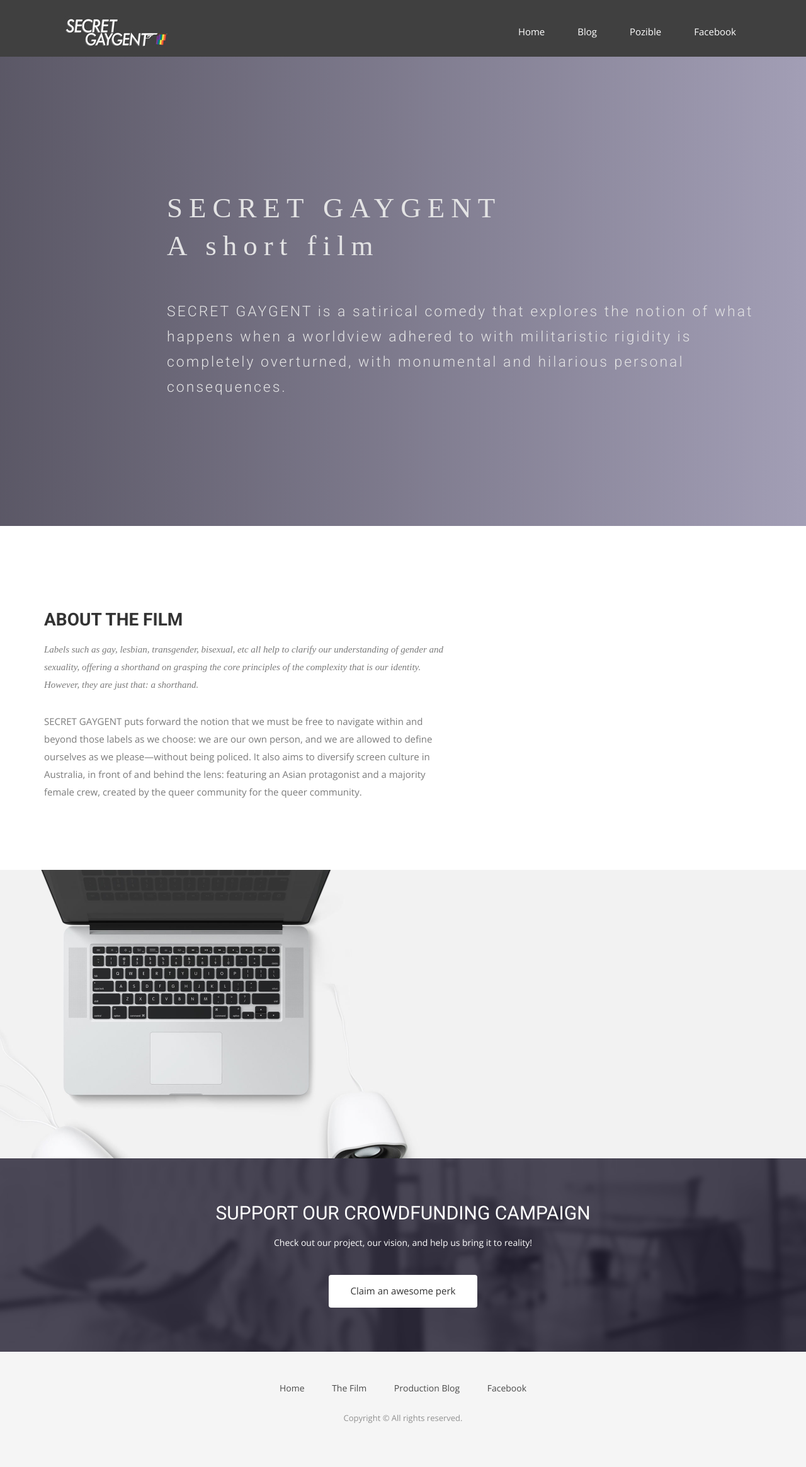
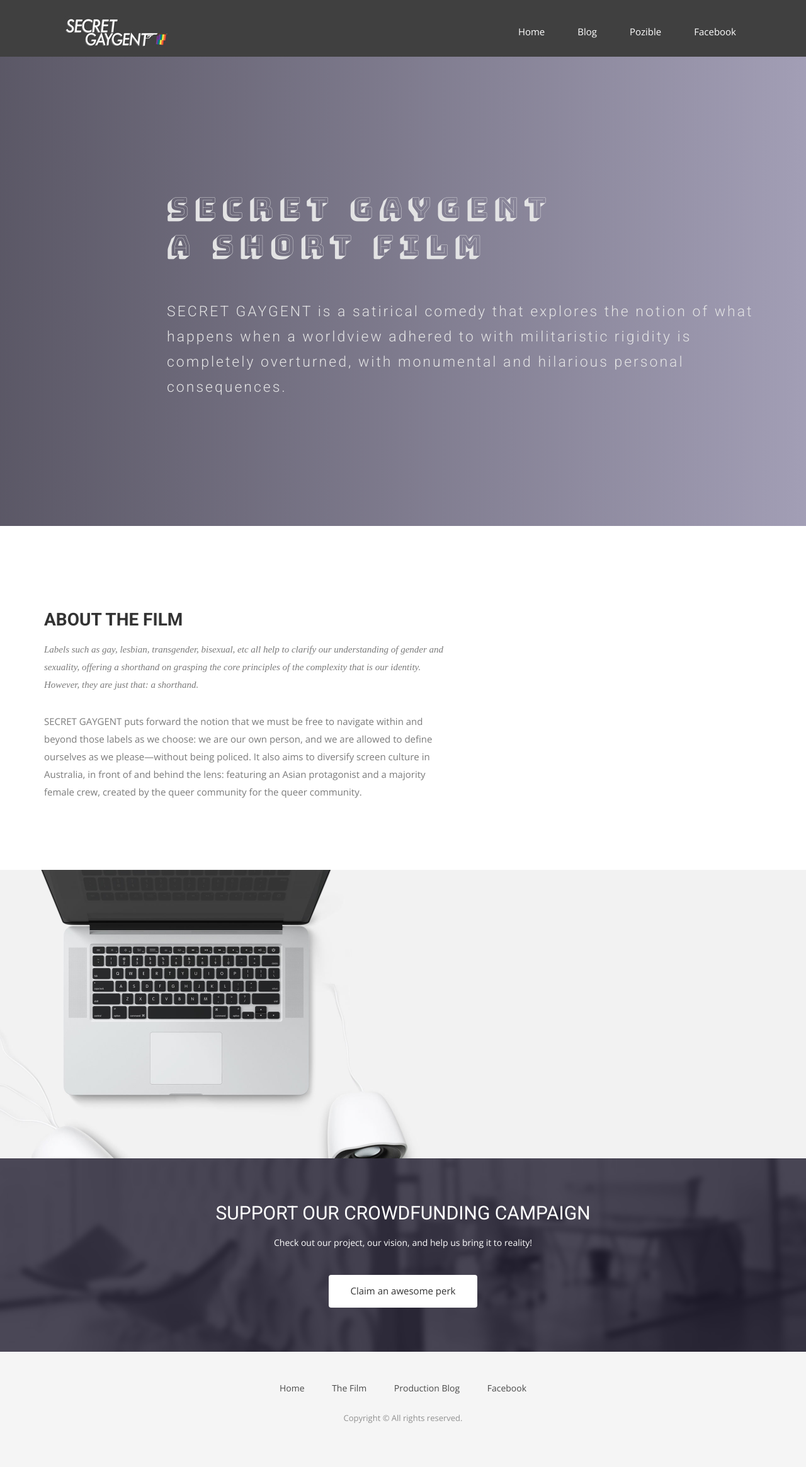
Before and after one commit to thewonglab/secret, a Jekyll site: the page built from index.html, in a window 1280 px wide. Shown: the whole page at 63% size. Built offline with Jekyll 4.4.1, drawn with Linux system fonts in a browser that asks for light colours; nearby versions of some CDN libraries; some web fonts are replaced; grey boxes are pictures that could not be loaded.

Commit message:
Update airspace.css

```diff
--- a/css/airspace.css
+++ b/css/airspace.css
@@ -5,7 +5,7 @@
  * The original style.css is now called airspace.css
  *
  */
-@import url(//fonts.googleapis.com/css?family=Audiowide');
+@import url(//fonts.googleapis.com/css?family=Bungee+Shade);
 @import url(//fonts.googleapis.com/css?family=Open+Sans:400,300,600);
 @import url(//fonts.googleapis.com/css?family=Roboto:400,100,300,500,700);
 @import url(//fonts.googleapis.com/css?family=Volkhov:400italic);
@@ -123,7 +123,7 @@ header .navbar-default .navbar-nav li a:hover {
   color: #E3E3E4;
 }
 #slider .block h1 {
-  font-family: 'Audiowide';
+  font-family: 'Bungee Shade', bold;
   font-weight: 100;
   font-size: 45px;
   line-height: 60px;
```
